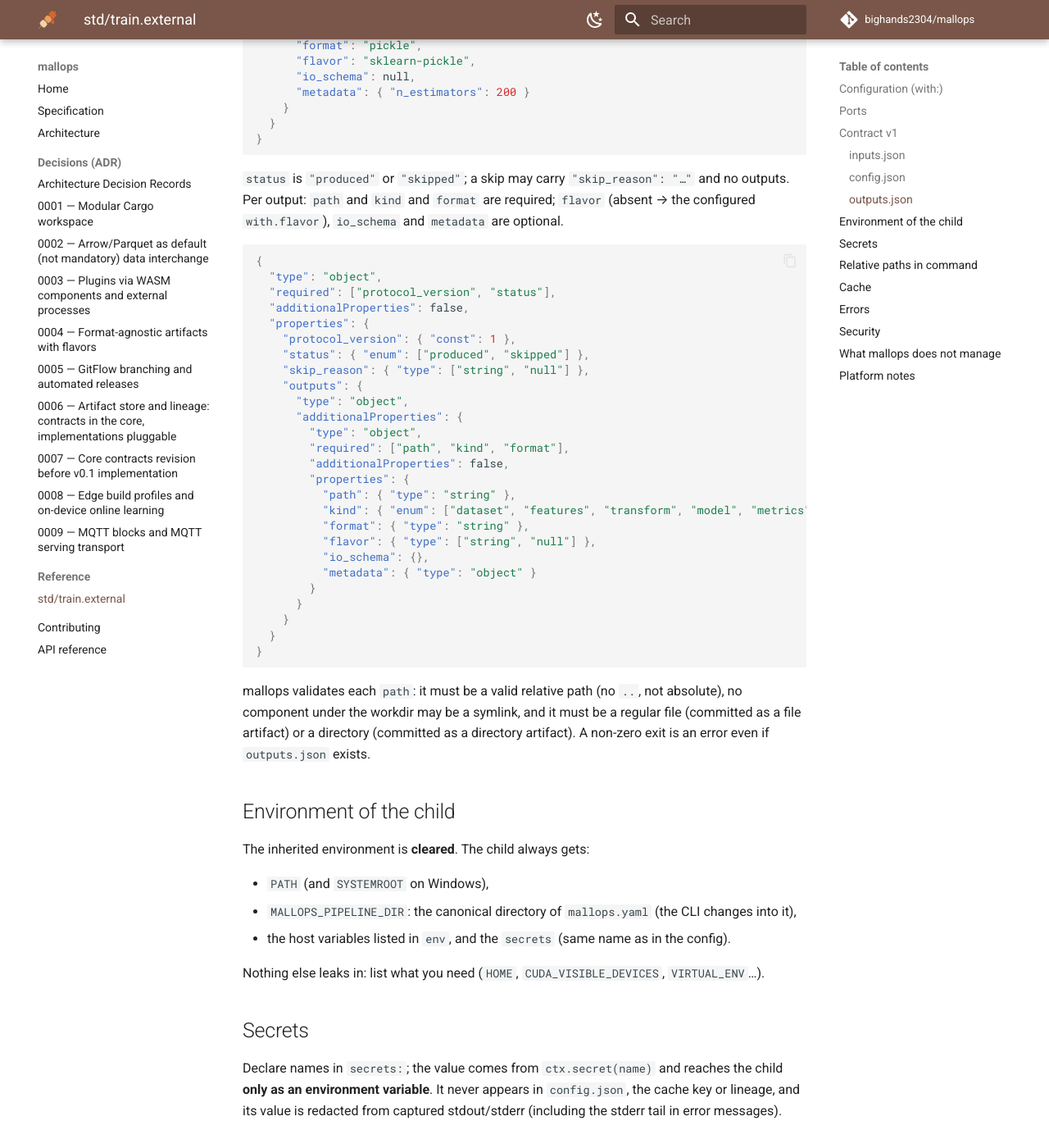
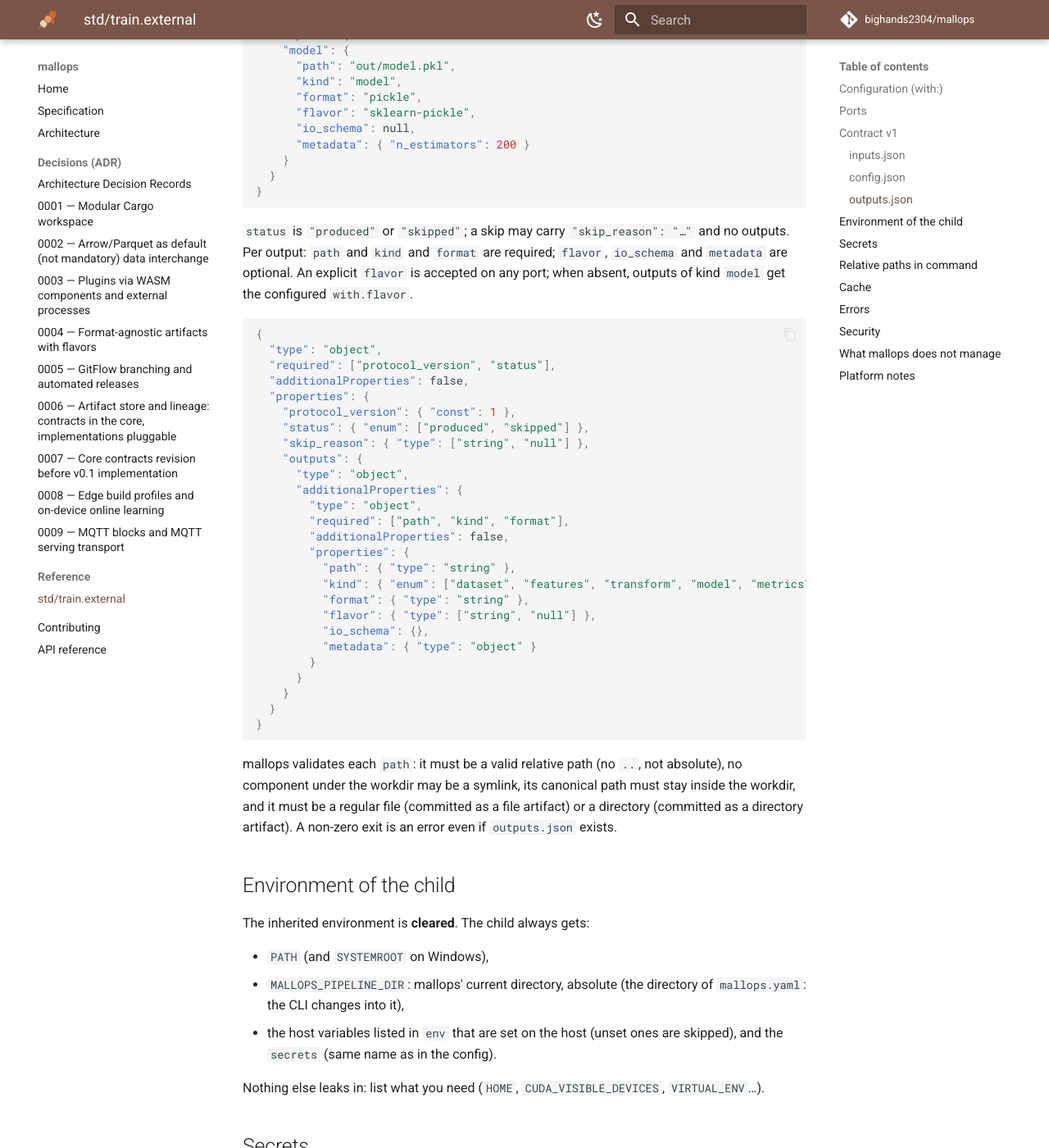
Before and after one commit to bighands2304/mallops, an MkDocs documentation site: the page built from docs/reference/train-external.md, in a window 1280 px wide and 1400 px high, scrolled down 3777 px. Shown: the whole window at 82% size. Built offline with MkDocs 1.6.1 and Material for MkDocs 9.7.7, drawn with Linux system fonts in a browser that asks for light colours; comment, search, counter and statistics services are not loaded; the version menu is left out; some of the changed text lies outside the part shown.

Commit message:
docs: align train.external reference, SPEC and ARCHITECTURE with the code (#13)
Signed-off-by: bighands2304 <61188329+bighands2304@users.noreply.github.com>

````diff
--- a/docs/reference/train-external.md
+++ b/docs/reference/train-external.md
@@ -27,9 +27,9 @@ Unknown fields are rejected.
 | Field | Type | Default | Meaning |
 |---|---|---|---|
 | `command` | list of strings | required | argv, executed directly (never through a shell). Not empty; `command[0]` not empty. |
-| `flavor` | string | none | Flavor given to model outputs that do not set their own. |
+| `flavor` | string | none | Flavor of every port of kind `model` (inputs and outputs); fills model outputs that do not set their own. |
 | `params` | object | `{}` | Free-form, written to `config.json`. |
-| `env` | list of names | `[]` | Host environment variables passed to the child. |
+| `env` | list of names | `[]` | Host environment variables passed to the child; names unset on the host are skipped. |
 | `secrets` | list of names | `[]` | Resolved with `ctx.secret(name)` and passed as env vars of the same name. |
 | `timeout_secs` | integer > 0 | none (no timeout) | Kill the process group after this many seconds. |
 | `log_cap_bytes` | integer > 0 | 1 MiB | Max bytes kept per stream (stdout, stderr); the rest is drained and dropped. |
@@ -40,10 +40,11 @@ Unknown fields are rejected.
 Validation (`mallops validate`, which never runs the command):
 
 - `env` / `secrets` names match `[A-Za-z_][A-Za-z0-9_]*`, are disjoint from each other and differ
-  from `PATH`, `SYSTEMROOT` and `MALLOPS_*`; no NUL in argv or env.
-- Port names match `[a-z][a-z0-9_]*`.
-- Strings containing `${secret:` in `command`, `params` or `env` are rejected: use `secrets:`.
-- `flavor` is only allowed on ports of kind `model`.
+  from `PATH`, `SYSTEMROOT` and `MALLOPS_*`.
+- Port names match `[a-z][a-z0-9_]*` (also re-checked at run time for input names given through
+  the library API).
+- Strings containing `${secret:` in `command`, `flavor`, `params`, `env`, `secrets` or
+  `watch_files` are rejected: use `secrets:`.
 
 ## Ports
 
@@ -65,7 +66,9 @@ Every contract file carries `"protocol_version": 1`; a command must refuse any o
   …                  whatever the command writes (outputs live here)
 ```
 
-Input files are materialized read-only (directories stay writable so the run can be cleaned up).
+Input files are materialized read-only (directories stay writable) and made writable again when
+the node ends, whatever the outcome, so the run workdir can be removed (Windows refuses to delete
+read-only files).
 All paths in the contract use `/` and are relative to the workdir.
 
 ### `inputs.json`
@@ -165,8 +168,9 @@ here.**
 ```
 
 `status` is `"produced"` or `"skipped"`; a skip may carry `"skip_reason": "…"` and no outputs.
-Per output: `path` and `kind` and `format` are required; `flavor` (absent → the configured
-`with.flavor`), `io_schema` and `metadata` are optional.
+Per output: `path` and `kind` and `format` are required; `flavor`, `io_schema` and `metadata` are
+optional. An explicit `flavor` is accepted on any port; when absent, outputs of kind `model` get the
+configured `with.flavor`.
 
 ```json
 {
@@ -198,8 +202,9 @@ Per output: `path` and `kind` and `format` are required; `flavor` (absent → th
 ```
 
 mallops validates each `path`: it must be a valid relative path (no `..`, not absolute), no
-component under the workdir may be a symlink, and it must be a regular file (committed as a file
-artifact) or a directory (committed as a directory artifact). A non-zero exit is an error even if
+component under the workdir may be a symlink, its canonical path must stay inside the workdir,
+and it must be a regular file (committed as a file artifact) or a directory (committed as a
+directory artifact). A non-zero exit is an error even if
 `outputs.json` exists.
 
 ## Environment of the child
@@ -207,8 +212,10 @@ artifact) or a directory (committed as a directory artifact). A non-zero exit is
 The inherited environment is **cleared**. The child always gets:
 
 - `PATH` (and `SYSTEMROOT` on Windows),
-- `MALLOPS_PIPELINE_DIR`: the canonical directory of `mallops.yaml` (the CLI changes into it),
-- the host variables listed in `env`, and the `secrets` (same name as in the config).
+- `MALLOPS_PIPELINE_DIR`: mallops' current directory, absolute (the directory of `mallops.yaml`:
+  the CLI changes into it),
+- the host variables listed in `env` that are set on the host (unset ones are skipped), and the
+  `secrets` (same name as in the config).
 
 Nothing else leaks in: list what you need (`HOME`, `CUDA_VISIBLE_DEVICES`, `VIRTUAL_ENV`…).
 
````
Also changed, not shown: docs/ARCHITECTURE.md (+4 -4 lines), docs/SPEC.md (+2 -2 lines).
